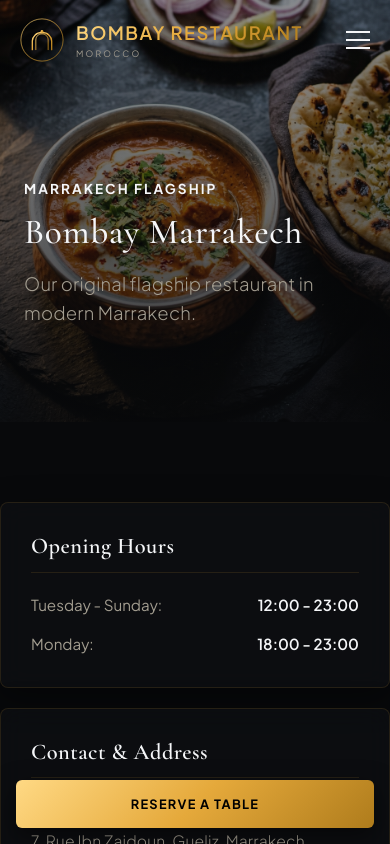
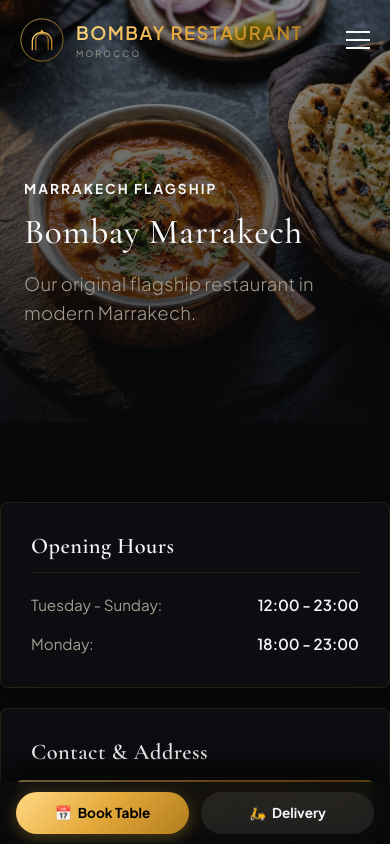
Before and after one commit to mathuryashash/Bombaydar, a Next.js app: page /locations/gueliz in a window 390 px wide. Shown: the top 844 px of the page. Built offline with nearby package versions, Linux system fonts and the light colour scheme.

Commit message:
style: Warm body text tone, replace AI chef photos on About page with authentic solo portrait, add mobile sticky booking bar, and add PDF menu download button

```diff
--- a/src/app/about/page.tsx
+++ b/src/app/about/page.tsx
@@ -62,7 +62,7 @@
   return (
     <div className="about-page-wrapper">
       {/* Hero Banner */}
-      <section className="about-hero" style={{ backgroundImage: `url('/images/chef_upscaled.png')` }}>
+      <section className="about-hero" style={{ backgroundImage: `url('/images/web/hero_royal_lounge.jpg')` }}>
         <div className="hero-overlay" />
         <div className="container about-hero-content animate-fade-in">
           <span className="location-badge">{copy.label[lang]}</span>
@@ -86,7 +86,7 @@
           <div className="about-image-column">
             <div className="about-img-frame glass-panel">
               <Image
-                src="/images/clay_pot_biryani.png"
+                src="/images/web/food_clay_pot_biryani.jpg"
                 alt="Clay-Pot Biryani presentation"
                 width={500}
                 height={350}
@@ -96,7 +96,7 @@
             </div>
             <div className="about-img-frame glass-panel">
               <Image
-                src="/images/chef_upscaled.png"
+                src="/images/web/chef_surender_solo_portrait.jpg"
                 alt="Chef Surender in the kitchen"
                 width={500}
                 height={350}
--- a/src/app/globals.css
+++ b/src/app/globals.css
@@ -2013,3 +2013,52 @@
     padding: 20px;
   }
 }
+
+/* Mobile Sticky Book & Delivery Bar */
+.mobile-sticky-bar {
+  display: none;
+}
+
+@media (max-width: 768px) {
+  .mobile-sticky-bar {
+    display: flex;
+    position: fixed;
+    bottom: 0;
+    left: 0;
+    right: 0;
+    z-index: 99;
+    background: rgba(8, 9, 11, 0.94);
+    backdrop-filter: blur(12px);
+    -webkit-backdrop-filter: blur(12px);
+    border-top: 1px solid var(--gold-subtle);
+    padding: 10px 16px;
+    gap: 12px;
+    box-shadow: 0 -10px 30px rgba(0, 0, 0, 0.8);
+  }
+
+  .mobile-sticky-btn {
+    flex: 1;
+    display: flex;
+    align-items: center;
+    justify-content: center;
+    gap: 6px;
+    padding: 10px 14px;
+    border-radius: 25px;
+    font-size: 0.85rem;
+    font-weight: 700;
+    text-decoration: none;
+    transition: all 0.2s ease;
+  }
+
+  .mobile-btn-book {
+    background: var(--gold-gradient);
+    color: #000;
+    box-shadow: 0 4px 15px rgba(212, 175, 55, 0.3);
+  }
+
+  .mobile-btn-delivery {
+    background: rgba(255, 255, 255, 0.08);
+    color: var(--gold-primary);
+    border: 1px solid var(--gold-primary);
+  }
+}
--- a/src/components/MenuSection.tsx
+++ b/src/components/MenuSection.tsx
@@ -1030,12 +1030,21 @@
                 <h3 className="font-serif text-xl font-bold text-gold">
                   📜 {lang === 'EN' ? 'Official Scanned Menu' : 'Pages Officielles du Menu'}
                 </h3>
-                <div className="flex gap-2">
+                <div className="flex gap-2 flex-wrap">
+                  <a
+                    href="/Menu Restaurant Bombay 2023.pdf"
+                    target="_blank"
+                    rel="noopener noreferrer"
+                    className="btn-sm btn-gold flex-center gap-1 text-xs"
+                    title="Download Official 2023 PDF Menu"
+                  >
+                    <span>📥</span> {lang === 'EN' ? 'Download PDF Menu' : 'Télécharger le Menu PDF'}
+                  </a>
                   <button
                     className={`btn-sm ${scanBranch === 'medina' ? 'btn-gold' : 'btn-outline'}`}
                     onClick={() => { setScanBranch('medina'); setCurrentScanPage(1); }}
                   >
-                    Marrakech & Medina (10 Pages)
+                    Marrakech (10 Pages)
                   </button>
                   <button
                     className={`btn-sm ${scanBranch === 'casablanca' ? 'btn-gold' : 'btn-outline'}`}
--- a/src/components/Navbar.tsx
+++ b/src/components/Navbar.tsx
@@ -109,7 +109,7 @@
               className="lang-toggle-btn"
               title="Switch Language"
             >
-              {lang === 'EN' ? 'FR' : 'EN'}
+              🌐 {lang === 'EN' ? 'FR' : 'EN'}
             </button>
 
             <Link
@@ -122,6 +122,21 @@
           </div>
         </div>
       </div>
+
+      {/* Mobile Floating Sticky CTA Bar */}
+      <div className="mobile-sticky-bar">
+        <Link href="#reserve" className="mobile-sticky-btn mobile-btn-book" onClick={handleLinkClick}>
+          <span>📅</span> {lang === 'EN' ? 'Book Table' : 'Réserver'}
+        </Link>
+        <a
+          href="https://wa.me/212613727362?text=Hello%20Bombay%20Restaurant!%20I%20would%20like%20to%20order%20food%20for%20delivery/takeaway."
+          target="_blank"
+          rel="noopener noreferrer"
+          className="mobile-sticky-btn mobile-btn-delivery"
+        >
+          <span>🛵</span> {lang === 'EN' ? 'Delivery' : 'Livraison'}
+        </a>
+      </div>
     </nav>
   );
 }
```
